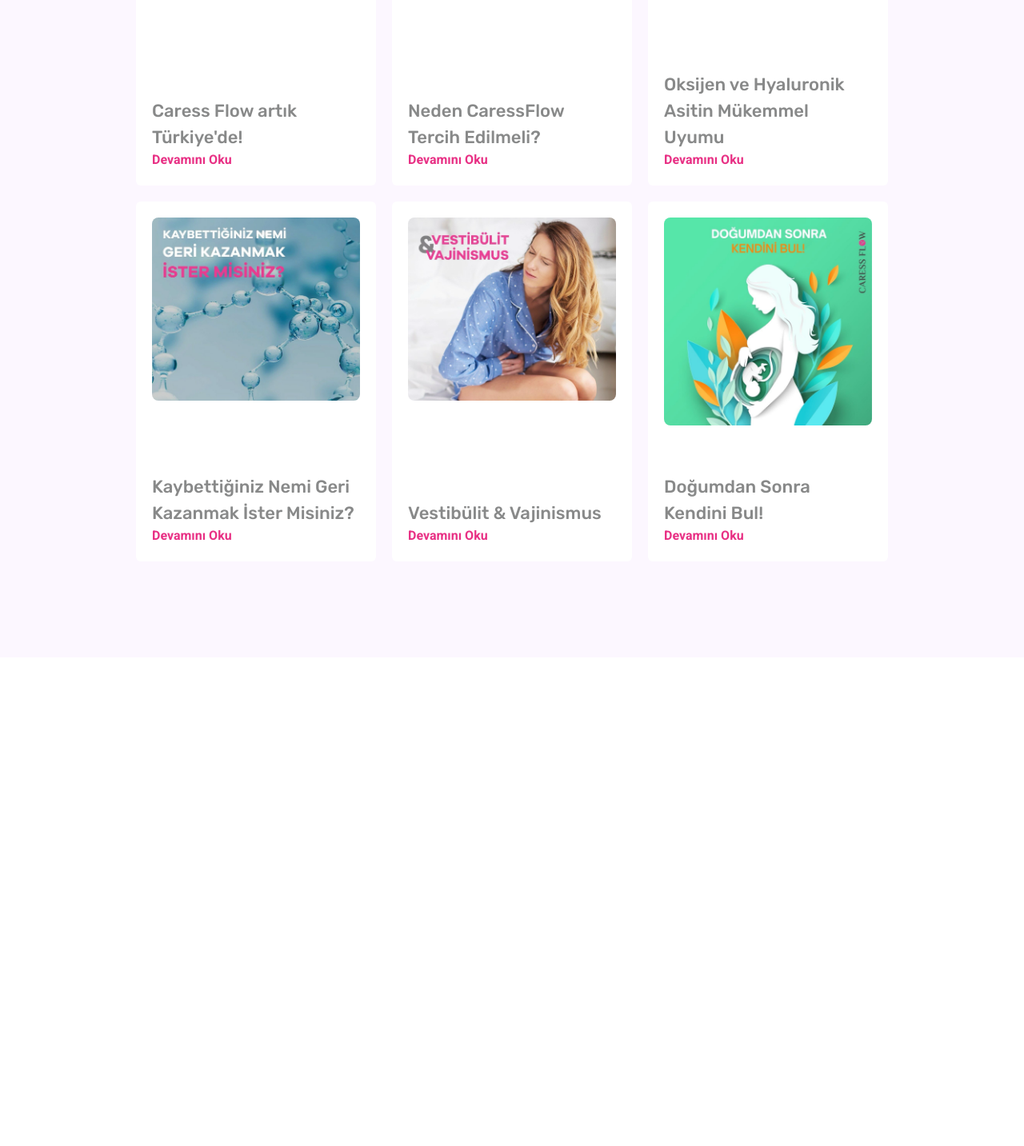
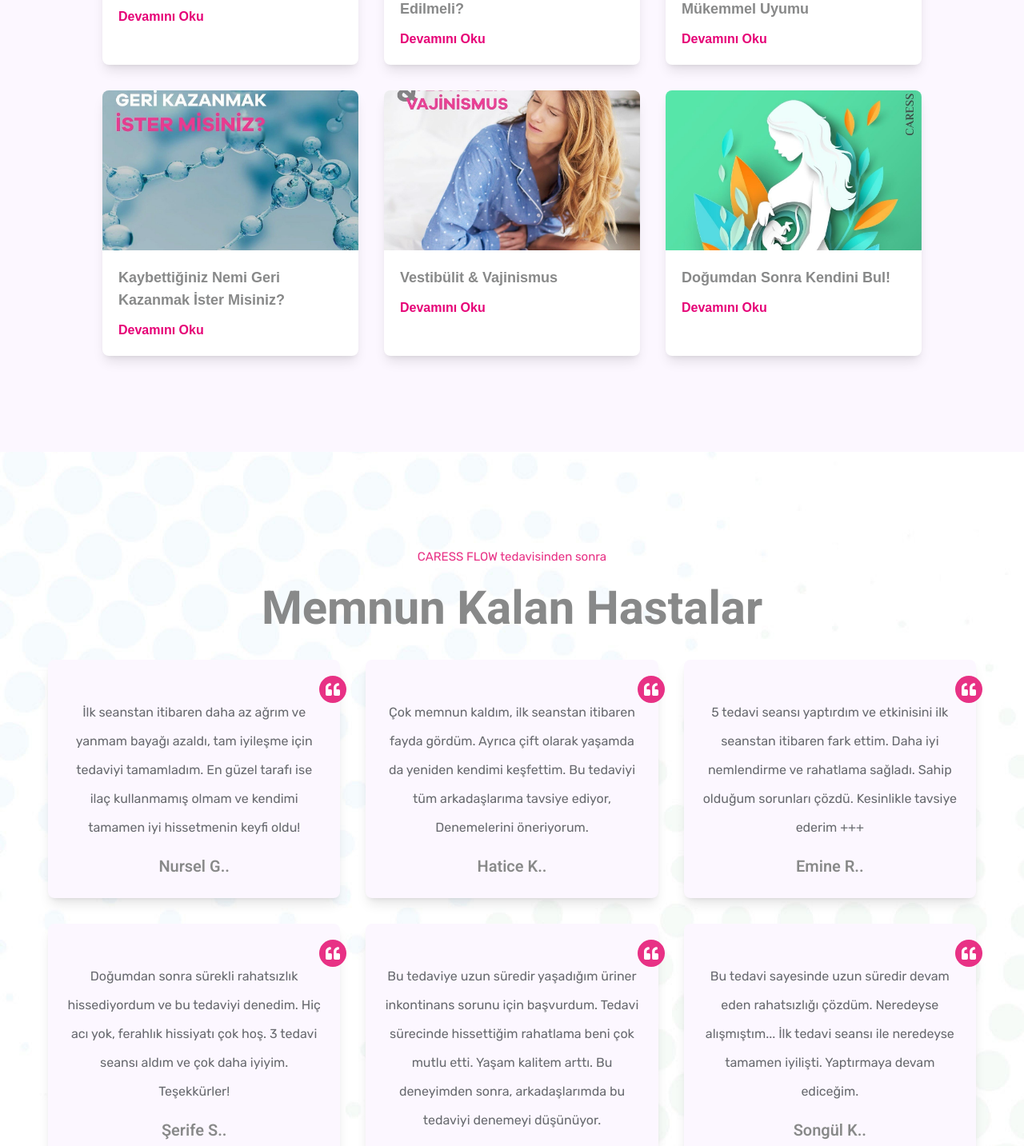
Before and after one commit to CodevorousLabs/Caressflow, a Next.js app in the folder client/: page / in a window 1280 px wide. Shown: the part 2361-3794 px from the top of the page at 80% size. Before the commit the page ends 3183 px from the top, so only its background shows below. Built offline with nearby package versions, Linux system fonts and the light colour scheme.

Commit message:
fix: visual bugs for news and feedbacks fixed

```diff
--- /dev/null
+++ b/client/components/landingPageComponents/feedbacks/feedbackCard.tsx
@@ -0,0 +1,16 @@
+import { FaQuoteLeft } from 'react-icons/fa'
+
+interface ComponetProps {
+  feedback: any
+}
+export default function FeedbackCard({ feedback }: ComponetProps) {
+  return (
+    <div className="max-w-sm w-full bg-[#FCF7FF] p-6 pt-12 rounded-lg shadow-lg text-center relative">
+      <div className="absolute top-5 -right-2 bg-[#e83185] rounded-full p-2">
+        <FaQuoteLeft className="text-lg text-white" />
+      </div>
+      <p className="text-[16px] text-[#686A6F] mb-4 leading-9 font-rubik">{feedback.feedback}</p>
+      <p className="text-[20px] font-semibold text-[#888989] font-heebo">{feedback.name}</p>
+    </div>
+  )
+}
--- /dev/null
+++ b/client/components/landingPageComponents/feedbacks/feedbacks.tsx
@@ -0,0 +1,47 @@
+import bg from '@/assets/backgroundTexture.jpg'
+import SectionTitle from "../sectionTitle"
+import SectionDescription from "../sectionDescription"
+import FeedbackCard from './feedbackCard'
+const staticData = [
+  {
+    name: "Nursel G..",
+    feedback: "İlk seanstan itibaren daha az ağrım ve yanmam bayağı azaldı, tam iyileşme için tedaviyi tamamladım. En güzel tarafı ise ilaç kullanmamış olmam ve kendimi tamamen iyi hissetmenin keyfi oldu!"
+  },
+  {
+    name: "Hatice K..",
+    feedback: "Çok memnun kaldım, ilk seanstan itibaren fayda gördüm. Ayrıca çift olarak yaşamda da yeniden kendimi keşfettim. Bu tedaviyi tüm arkadaşlarıma tavsiye ediyor, Denemelerini öneriyorum."
+  },
+  {
+    name: "Emine R..",
+    feedback: "5 tedavi seansı yaptırdım ve etkinisini ilk seanstan itibaren fark ettim. Daha iyi nemlendirme ve rahatlama sağladı. Sahip olduğum sorunları çözdü. Kesinlikle tavsiye ederim +++"
+  },
+  {
+    name: "Şerife S..",
+    feedback: "Doğumdan sonra sürekli rahatsızlık hissediyordum ve bu tedaviyi denedim. Hiç acı yok, ferahlık hissiyatı çok hoş. 3 tedavi seansı aldım ve çok daha iyiyim. Teşekkürler!"
+  },
+  {
+    name: "Canan",
+    feedback: "Bu tedaviye uzun süredir yaşadığım üriner inkontinans sorunu için başvurdum. Tedavi sürecinde hissettiğim rahatlama beni çok mutlu etti. Yaşam kalitem arttı. Bu deneyimden sonra, arkadaşlarımda bu tedaviyi denemeyi düşünüyor."
+  },
+  {
+    name: "Songül K..",
+    feedback: "Bu tedavi sayesinde uzun süredir devam eden rahatsızlığı çözdüm. Neredeyse alışmıştım... İlk tedavi seansı ile neredeyse tamamen iyilişti. Yaptırmaya devam ediceğim."
+  }
+]
+
+export default function Feedbacks() {
+  return (
+    <div className="flex flex-col w-full justify-center items-center px-15 py-30 relative" style={{ backgroundImage: `url(${bg.src})`, backgroundPosition: 'center', }}>
+      <div className="flex flex-col justify-center items-center space-y-5 z-10">
+        <SectionTitle>CARESS FLOW tedavisinden sonra</SectionTitle>
+        <SectionDescription>Memnun Kalan Hastalar</SectionDescription>
+      </div>
+
+      <div className="grid grid-cols-1 sm:grid-cols-2 lg:grid-cols-3 gap-8 justify-items-center">
+        {staticData.map((fb) => (
+          <FeedbackCard key={fb.name} feedback={fb} />
+        ))}
+      </div>
+    </div>
+  )
+}
--- a/client/components/landingPageComponents/landingPage.tsx
+++ b/client/components/landingPageComponents/landingPage.tsx
@@ -2,7 +2,7 @@
 import Features from "./features/features"
 import News from "./news/news"
 import Stats from "./stats/stats"
-
+import Feedbacks from "./feedbacks/feedbacks"
 export default function LandingPage() {
   return (
     <main>
@@ -11,6 +11,7 @@
         <Features />
         <Stats />
         <News />
+        <Feedbacks />
       </section>
     </main>
   )
--- a/client/components/landingPageComponents/news/news.tsx
+++ b/client/components/landingPageComponents/news/news.tsx
@@ -46,7 +46,7 @@
         <SectionDescription>Yayınlar ve Haberler</SectionDescription>
       </div>
 
-      <div className="grid grid-cols-3 gap-5 justify-items-center z-10">
+      <div className="grid grid-cols-1 sm:grid-cols-2 lg:grid-cols-3 gap-8">
         {staticData.map((news, index) => (
           <NewsCard key={index} news={news} />
         ))}
--- a/client/components/landingPageComponents/news/newsCard.tsx
+++ b/client/components/landingPageComponents/news/newsCard.tsx
@@ -7,28 +7,27 @@
 
 export default function NewsCard({ news }: ComponentProps) {
   return (
-    <div className="flex flex-col justify-between space-y-5 items-start p-5 bg-white rounded-md max-w-[300px]">
-      <div className="overflow-hidden w-full h-[300px]">
+    <div className="bg-white rounded-lg shadow-lg max-w-xs overflow-hidden">
+      <div className="overflow-hidden h-[200px]">
         <Link href={news.title}>
           <Image
             src={news.imageUrl}
-            alt={news.imageUrl}
+            alt={news.title}
             width={300}
             height={200}
-            className="rounded-lg hover:scale-110 duration-200"
+            className="w-full h-full object-cover transform transition-transform duration-300 hover:scale-105"
           />
         </Link>
       </div>
 
-      <div className="flex flex-col">
-        <Link
-          href={news.title}
-          className="font-rubik text-[22px] text-gray-text font-medium hover:text-pink-bg duration-150"
-        >
-          {news.title}
+      <div className="p-5 flex flex-col">
+        <Link href={news.title}>
+          <p className="text-lg font-semibold text-[#888989] hover:text-pink-600 transition duration-200 mb-3">
+            {news.title}
+          </p>
         </Link>
-        <Link href={news.title} className="text-pink-bg font-heebo font-bold">
-          Devamını Oku
+        <Link href={news.title}>
+          <p className="text-pink-600 font-bold">Devamını Oku</p>
         </Link>
       </div>
     </div>
--- a/client/components/landingPageComponents/stats/stats.tsx
+++ b/client/components/landingPageComponents/stats/stats.tsx
@@ -1,5 +1,3 @@
-
-
 export default function Stats() {
   return (
     <div className="flex relative w-full justify-center items-center h-0">
```
